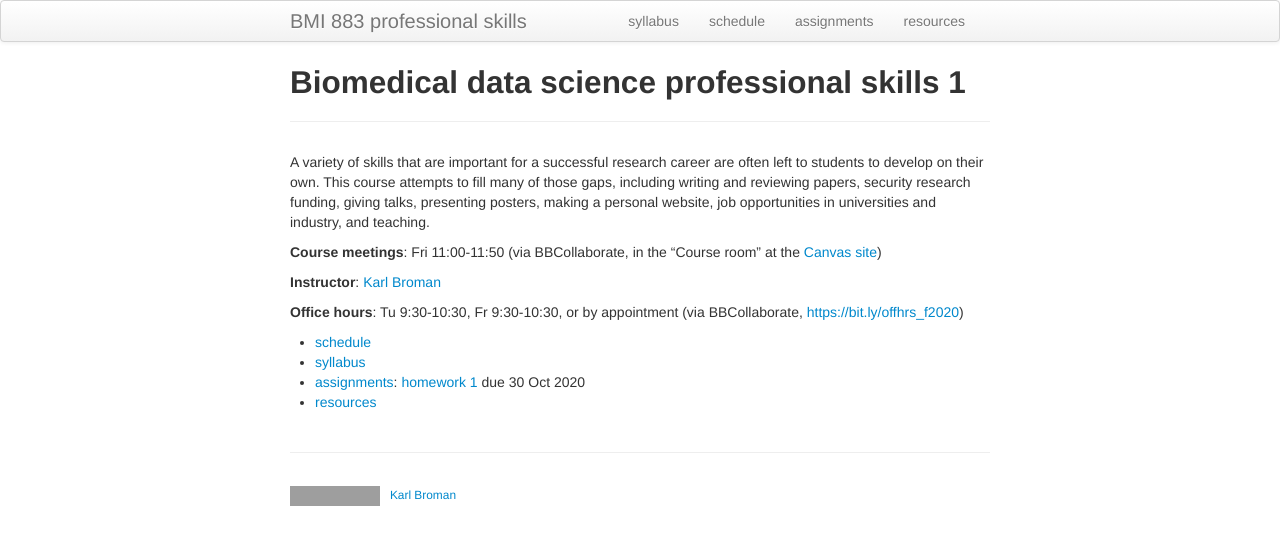
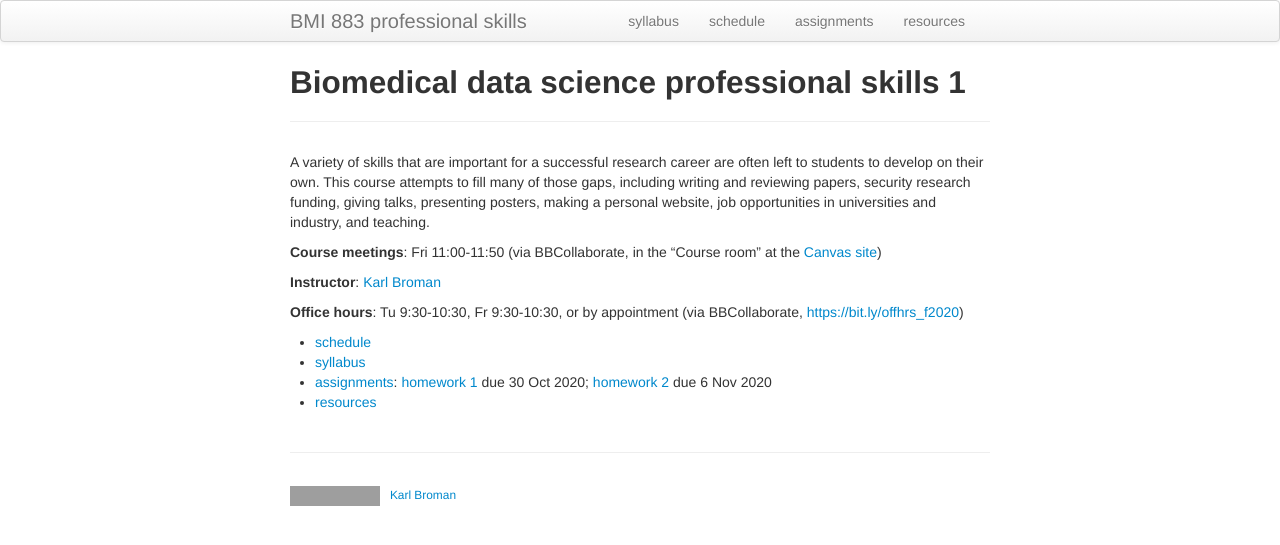
Before and after one commit to kbroman/BMI883, a Jekyll site: the page built from index.md, in a window 1280 px wide. Shown: the top 545 px of the page. Built offline with Jekyll 4.4.1, drawn with Linux system fonts in a browser that asks for light colours; grey boxes are pictures that could not be loaded.

Commit message:
Add homework 2 to assignments and front page

```diff
--- a/index.md
+++ b/index.md
@@ -21,5 +21,6 @@ industry, and teaching.
 
 - [schedule](schedule.html)
 - [syllabus](syllabus.html)
-- [assignments](assignments.html): [homework 1](homework1.html) due 30 Oct 2020
+- [assignments](assignments.html): [homework 1](homework1.html) due 30
+  Oct 2020; [homework 2](homework2.html) due 6 Nov 2020
 - [resources](resources.html)
```
Also changed, not shown: assignments.md (+1 -0 lines).
